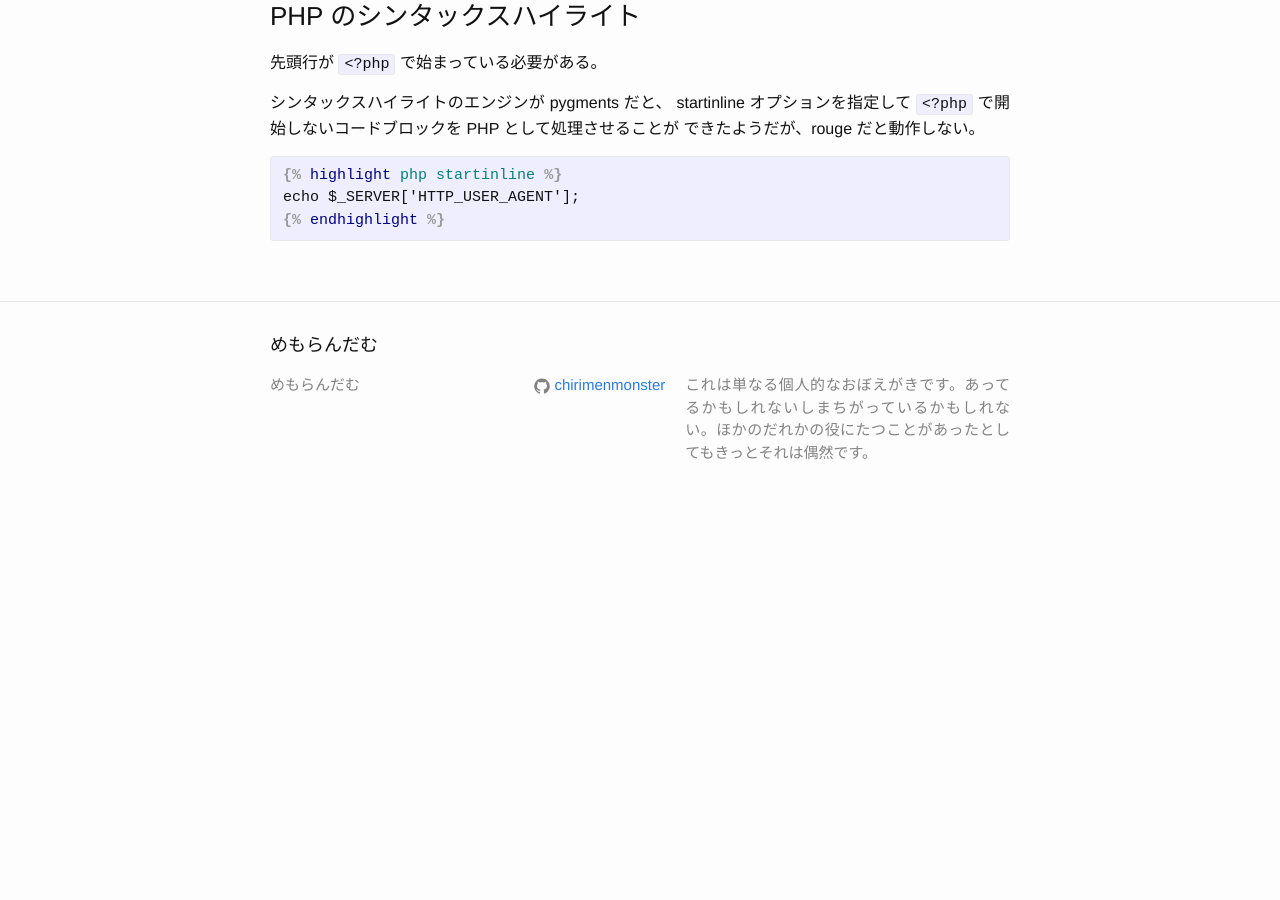
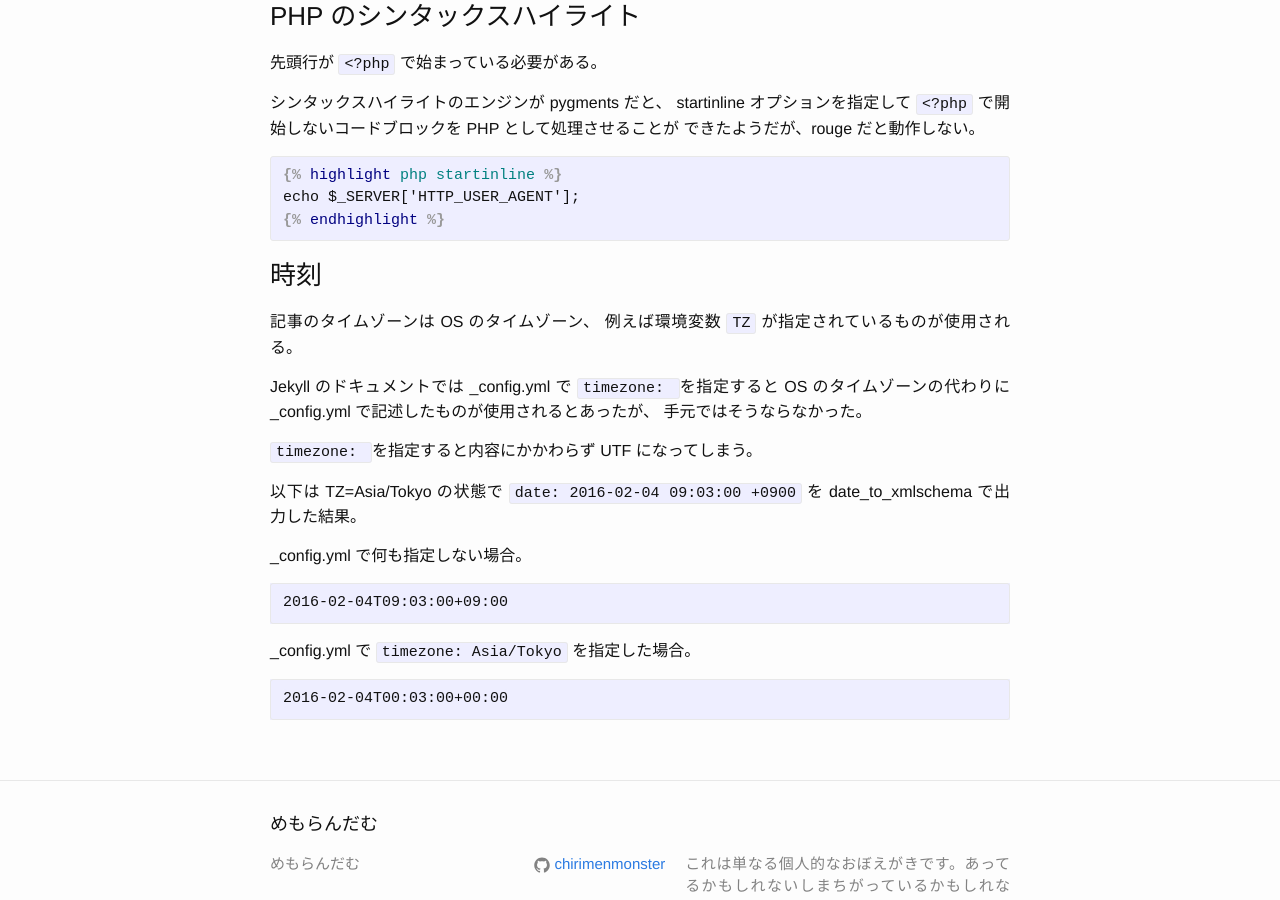
Before and after one commit to chirimenmonster/chirimenmonster.github.io, a Jekyll site: the page built from _posts/2016-01-28-tips-jekyll.md, in a window 1280 px wide and 900 px high, scrolled down 1822 px. Built offline with Jekyll 4.4.1, drawn with Linux system fonts in a browser that asks for light colours; before the commit the page ends 2346 px from its top, so only the background shows below that.

Commit message:
タイムゾーンの記述追加

````diff
--- a/_posts/2016-01-28-tips-jekyll.md
+++ b/_posts/2016-01-28-tips-jekyll.md
@@ -106,3 +106,31 @@ startinline オプションを指定して
 echo $_SERVER['HTTP_USER_AGENT'];
 {% endhighlight %}
 {% endraw %}{% endhighlight %}
+
+
+### 時刻
+
+記事のタイムゾーンは OS のタイムゾーン、
+例えば環境変数 `TZ` が指定されているものが使用される。
+
+Jekyll のドキュメントでは
+_config.yml で `timezone: ` を指定すると
+OS のタイムゾーンの代わりに _config.yml で記述したものが使用されるとあったが、
+手元ではそうならなかった。
+
+`timezone: ` を指定すると内容にかかわらず UTF になってしまう。
+
+以下は TZ=Asia/Tokyo の状態で
+`date: 2016-02-04 09:03:00 +0900` を date_to_xmlschema で出力した結果。
+
+_config.yml で何も指定しない場合。
+
+```
+2016-02-04T09:03:00+09:00
+```
+
+_config.yml で `timezone: Asia/Tokyo` を指定した場合。
+
+```
+2016-02-04T00:03:00+00:00
+```
````
